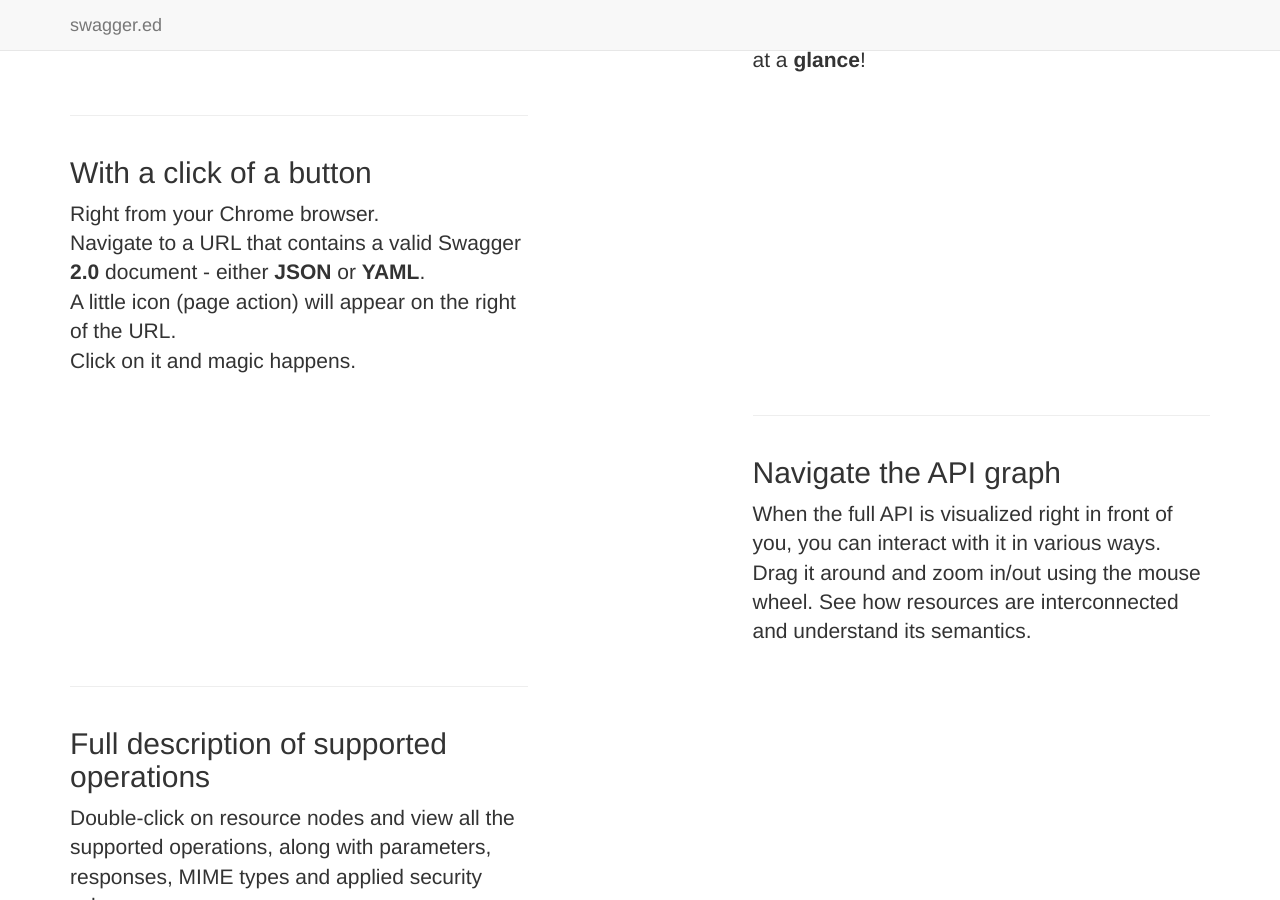
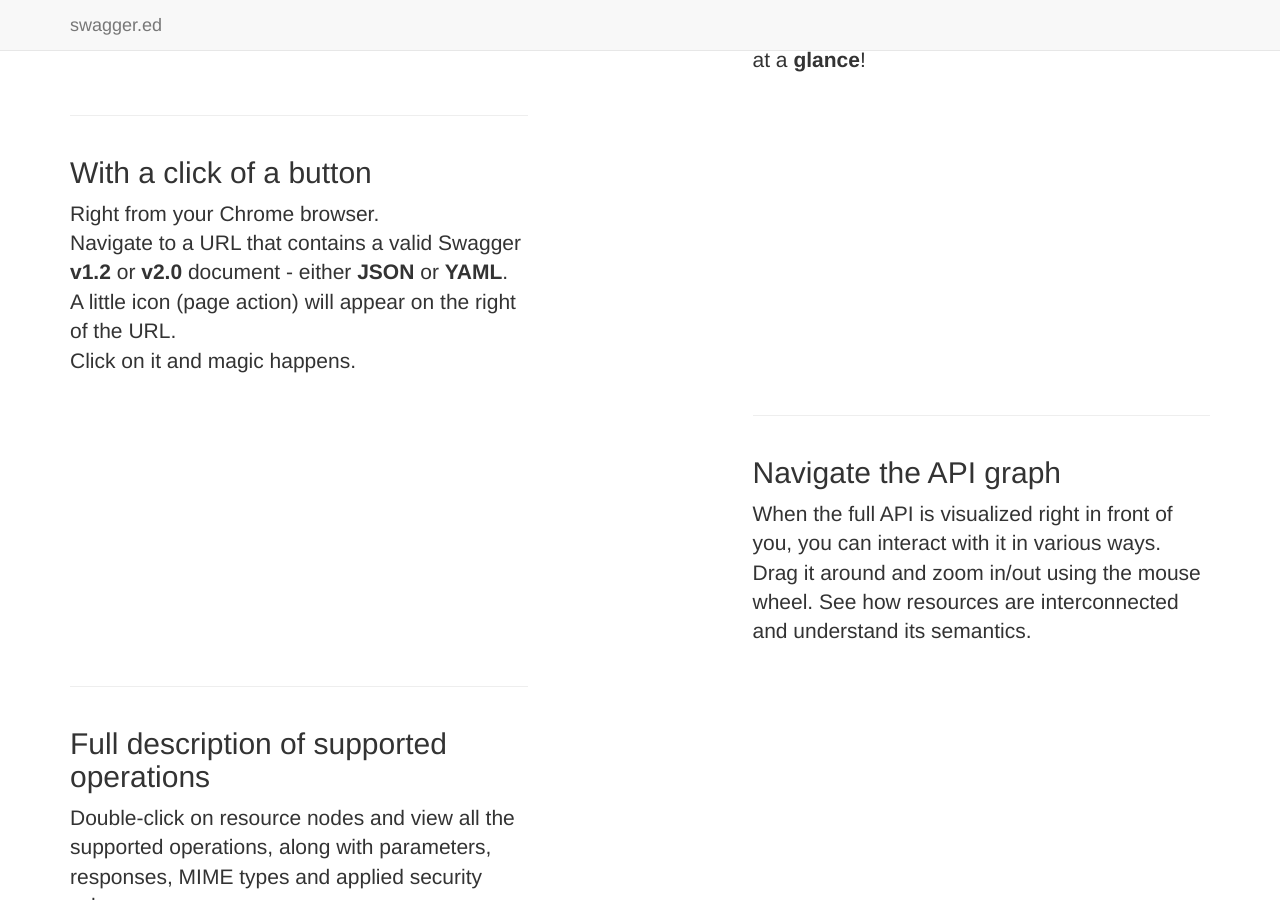
Before and after one commit to apispots/apispots-extension, a Jekyll site: the page built from _posts/2015-02-19-services-3.markdown, in a window 1280 px wide and 900 px high, scrolled down 380 px. Built offline with Jekyll 4.4.1, drawn with Linux system fonts in a browser that asks for light colours; nearby versions of some CDN libraries; library files that are not in the unit come from our copies.

```diff
--- a/_posts/2015-02-19-services-3.markdown
+++ b/_posts/2015-02-19-services-3.markdown
@@ -6,7 +6,7 @@ title: With a click of a button
 description: |
   <p class="lead">
   Right from your Chrome browser.
-  <br>Navigate to a URL that contains a valid Swagger <strong>2.0</strong> document - either <strong>JSON</strong> or <strong>YAML</strong>.
+  <br>Navigate to a URL that contains a valid Swagger <strong>v1.2</strong> or <strong>v2.0</strong> document - either <strong>JSON</strong> or <strong>YAML</strong>.
   <br>A little icon (page action) will appear on the right of the URL.
   <br>Click on it and magic happens.
   </p>
```
